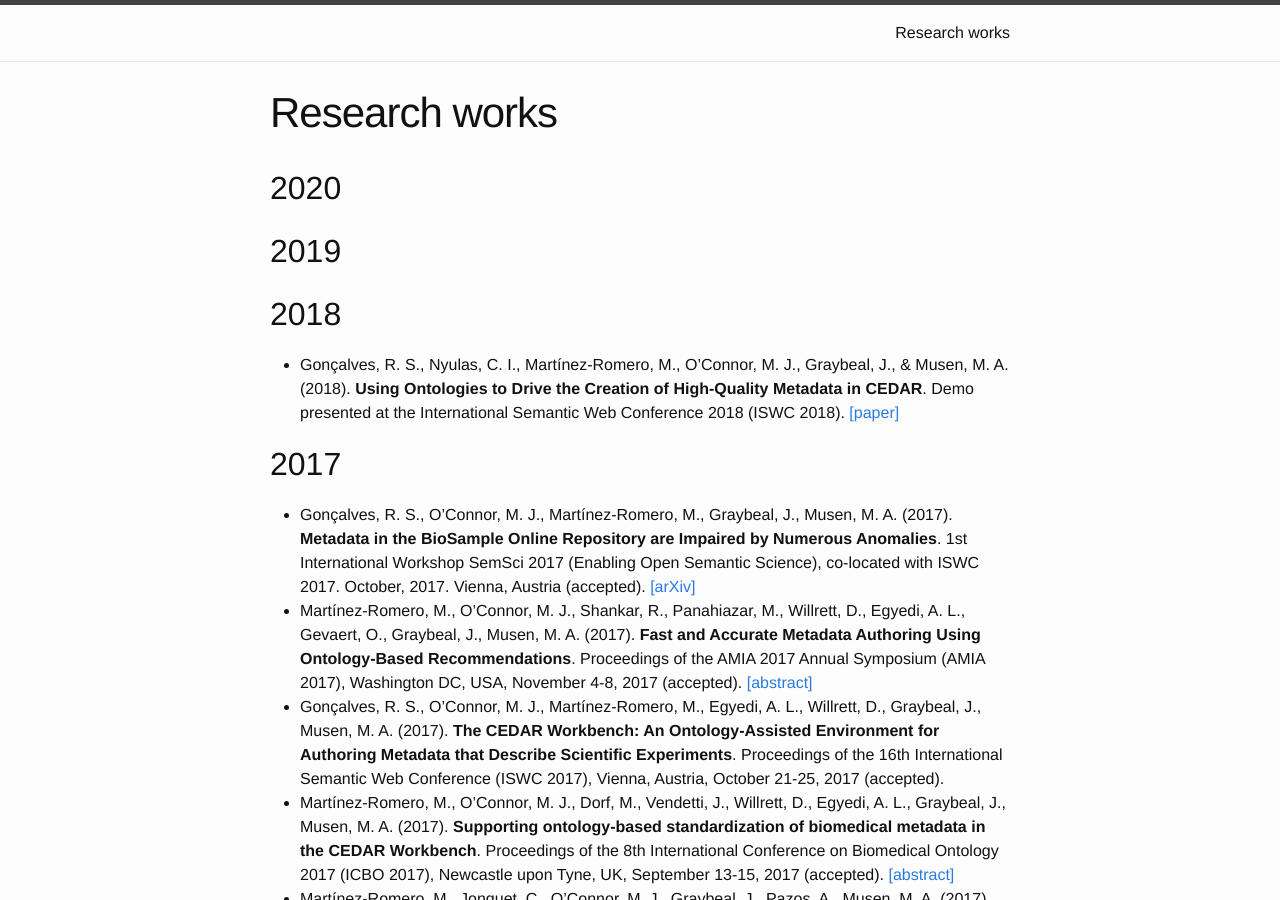
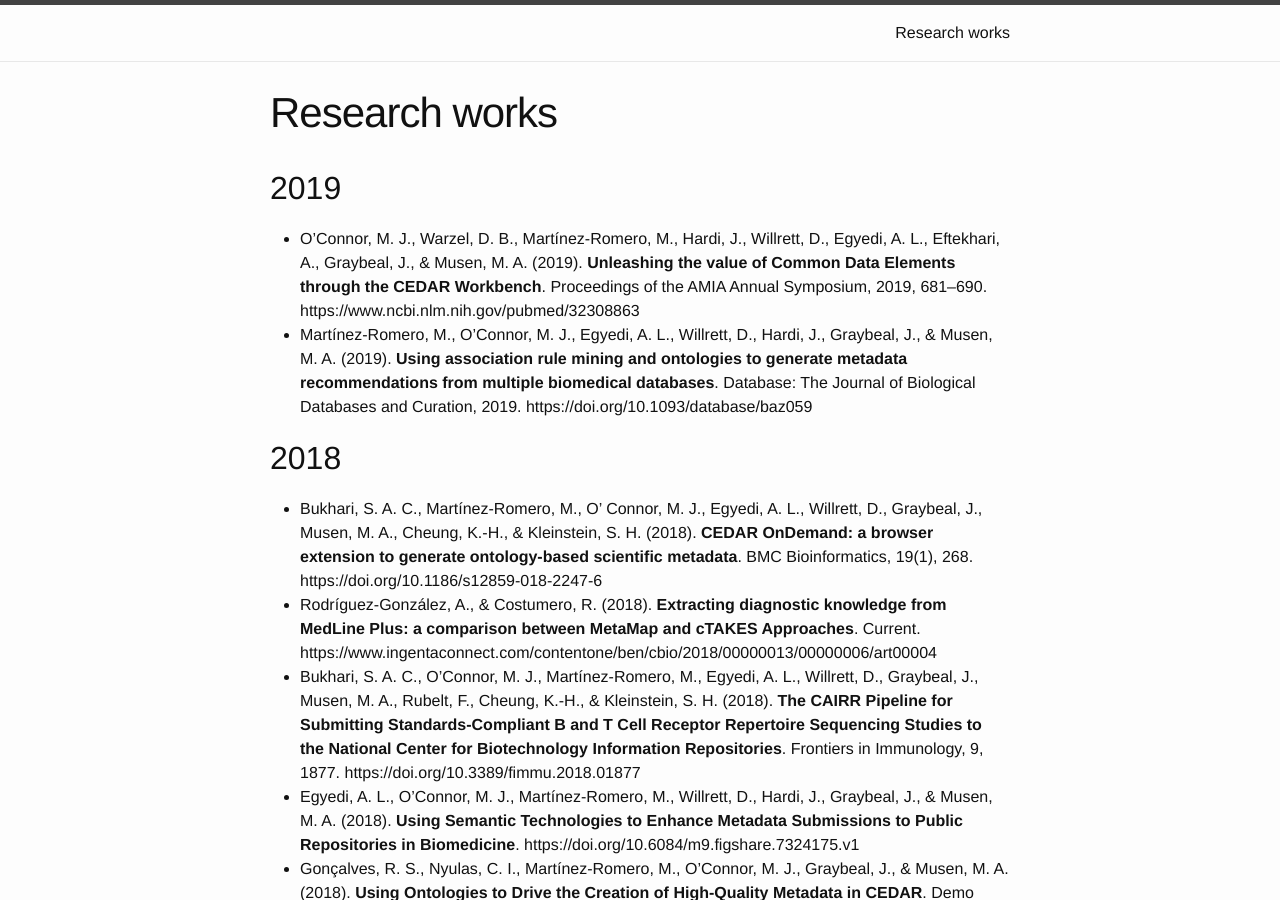
Before and after one commit to marcosmro/marcosmro.github.io, a Jekyll site: the page built from research_works/index.html, in a window 1280 px wide and 900 px high. Built offline with Jekyll 4.4.1, drawn with Linux system fonts in a browser that asks for light colours.

Commit message:
Update index.html

```diff
--- a/research_works/index.html
+++ b/research_works/index.html
@@ -3,10 +3,17 @@
 title: Research works
 permalink: /research_works/
 ---
-<h2>2020</h2>
 <h2>2019</h2>
+<ul>
+    <li>O’Connor, M. J., Warzel, D. B., Martínez-Romero, M., Hardi, J., Willrett, D., Egyedi, A. L., Eftekhari, A., Graybeal, J., & Musen, M. A. (2019). <strong>Unleashing the value of Common Data Elements through the CEDAR Workbench</strong>. Proceedings of the AMIA Annual Symposium, 2019, 681–690. https://www.ncbi.nlm.nih.gov/pubmed/32308863</li>
+    <li>Martínez-Romero, M., O’Connor, M. J., Egyedi, A. L., Willrett, D., Hardi, J., Graybeal, J., & Musen, M. A. (2019). <strong>Using association rule mining and ontologies to generate metadata recommendations from multiple biomedical databases</strong>. Database: The Journal of Biological Databases and Curation, 2019. https://doi.org/10.1093/database/baz059</li>
+</ul>
 <h2>2018</h2>
 <ul>
+    <li>Bukhari, S. A. C., Martínez-Romero, M., O’ Connor, M. J., Egyedi, A. L., Willrett, D., Graybeal, J., Musen, M. A., Cheung, K.-H., & Kleinstein, S. H. (2018). <strong>CEDAR OnDemand: a browser extension to generate ontology-based scientific metadata</strong>. BMC Bioinformatics, 19(1), 268. https://doi.org/10.1186/s12859-018-2247-6</li>
+    <li>Rodríguez-González, A., & Costumero, R. (2018). <strong>Extracting diagnostic knowledge from MedLine Plus: a comparison between MetaMap and cTAKES Approaches</strong>. Current. https://www.ingentaconnect.com/contentone/ben/cbio/2018/00000013/00000006/art00004</li>
+    <li>Bukhari, S. A. C., O’Connor, M. J., Martínez-Romero, M., Egyedi, A. L., Willrett, D., Graybeal, J., Musen, M. A., Rubelt, F., Cheung, K.-H., & Kleinstein, S. H. (2018). <strong>The CAIRR Pipeline for Submitting Standards-Compliant B and T Cell Receptor Repertoire Sequencing Studies to the National Center for Biotechnology Information Repositories</strong>. Frontiers in Immunology, 9, 1877. https://doi.org/10.3389/fimmu.2018.01877</li>
+    <li>Egyedi, A. L., O’Connor, M. J., Martínez-Romero, M., Willrett, D., Hardi, J., Graybeal, J., & Musen, M. A. (2018). <strong>Using Semantic Technologies to Enhance Metadata Submissions to Public Repositories in Biomedicine</strong>. https://doi.org/10.6084/m9.figshare.7324175.v1</li>
     <li>Gonçalves, R. S., Nyulas, C. I., Martínez-Romero, M., O’Connor, M. J., Graybeal, J., & Musen, M. A. (2018). <strong>Using Ontologies to Drive the Creation of High-Quality Metadata in CEDAR</strong>. Demo presented at the International Semantic Web Conference 2018 (ISWC 2018). <a href="http://ceur-ws.org/Vol-2180/paper-19.pdf">[paper]</a>
     </li>
 </ul>
```
